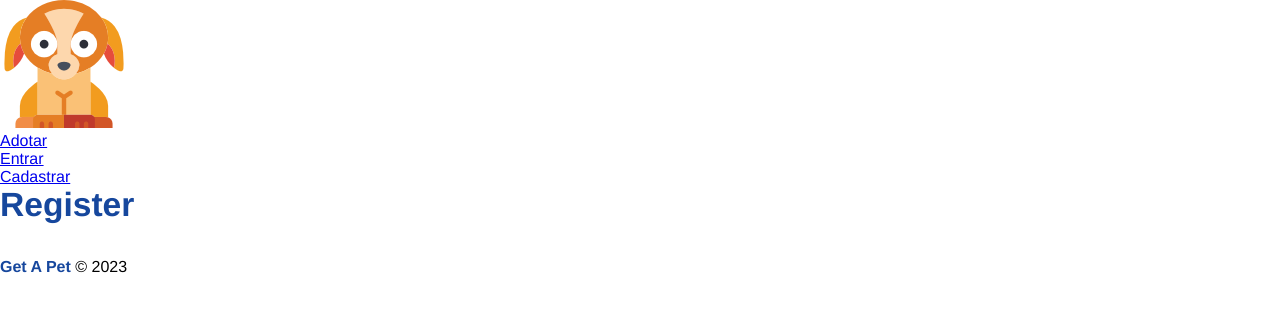
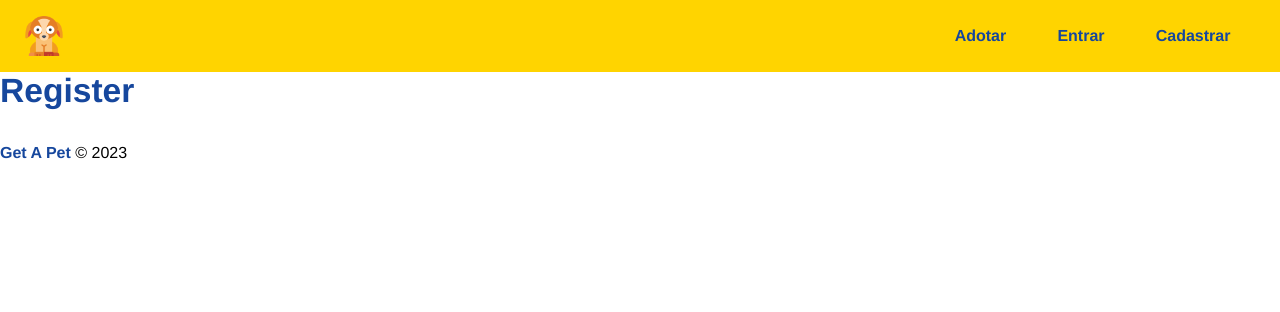
Before and after one commit to cristiano-muroni/get-a-pet, a React (Create React App) app in the folder frontend/: page /register in a window 1280 px wide. Shown: the top 312 px of the page. Built offline with nearby package versions, Linux system fonts and the light colour scheme; the HTML template or start-up script is replaced by a standard one.

Commit message:
Criando CSS module do Navbar

```diff
--- a/frontend/src/components/layouts/Navbar.js
+++ b/frontend/src/components/layouts/Navbar.js
@@ -1,9 +1,10 @@
 import {Link} from 'react-router-dom';
 import Logo from '../../assets/img/logo.png';
+import styles from './Navbar.module.css';
 function Navbar() {
     return (
-        <nav>
-            <div>
+        <nav className={styles.navbar}>
+            <div className={styles.navbar_logo}>
               <img src={Logo} alt='Get A Pet'/>
             </div>
             <ul>
--- /dev/null
+++ b/frontend/src/components/layouts/Navbar.module.css
@@ -0,0 +1,43 @@
+.navbar {
+    display: flex;
+    justify-content: space-between;
+    padding: 1em 1.5em;
+    background-color: #FFD400;
+    color: #16479d;
+  }
+
+  .navbar_logo {
+    display: flex;
+    align-items: center;
+  }
+
+  .navbar_logo img {
+    width: 40px;
+    margin-right: .8em;
+  }
+
+  .navbar ul {
+    display: flex;
+    align-items: center;
+    list-style: none;
+  }
+
+  .navbar li,
+  .navbar a {
+    text-decoration: none;
+    color: #16479d;
+    font-weight: bold;
+    cursor: pointer;
+    transition: .5s;
+    padding: .5em .8em;
+    border-radius: 5px;
+  }
+
+  .navbar li:hover {
+    background-color: #16479d;
+    color: #FFF;
+  }
+
+  .navbar li:hover > a {
+    color: #FFF;
+  }
```
Also changed, not shown: frontend/src/components/layouts/Footer.modules.css (added).
